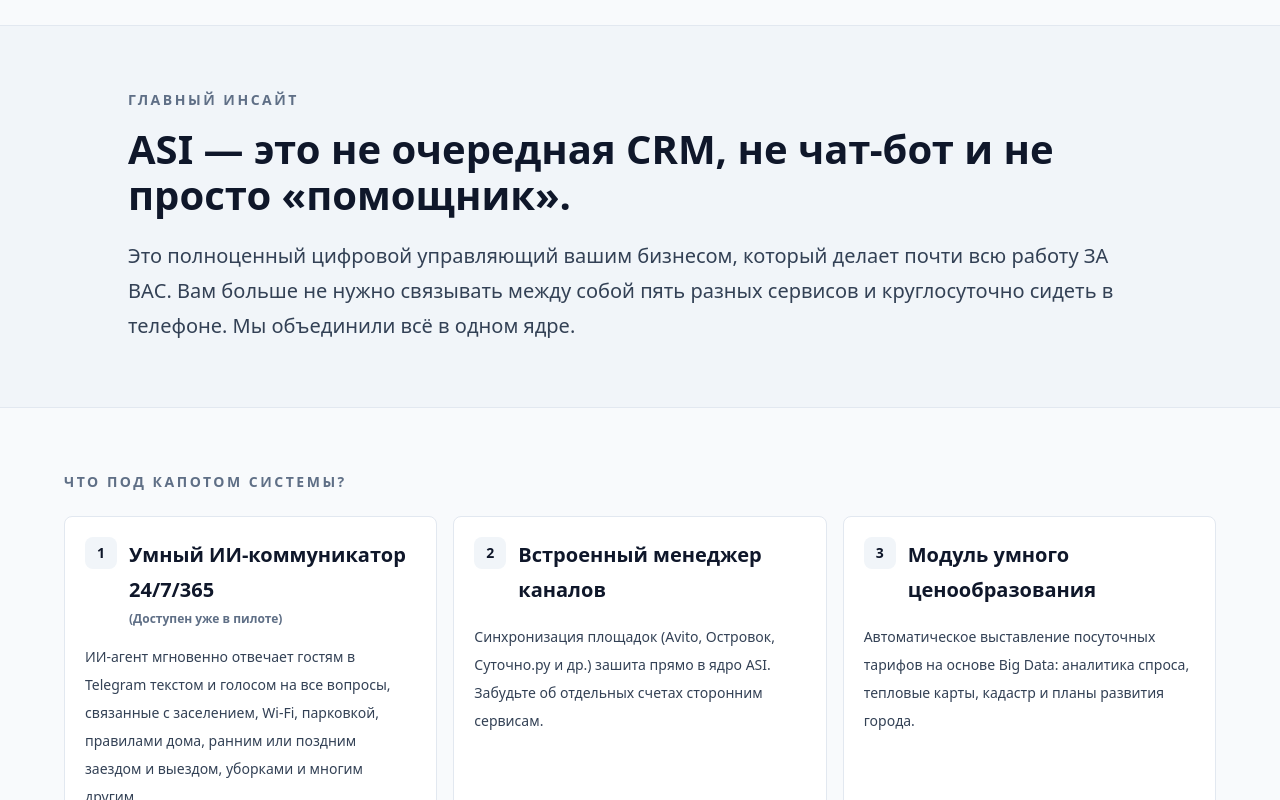
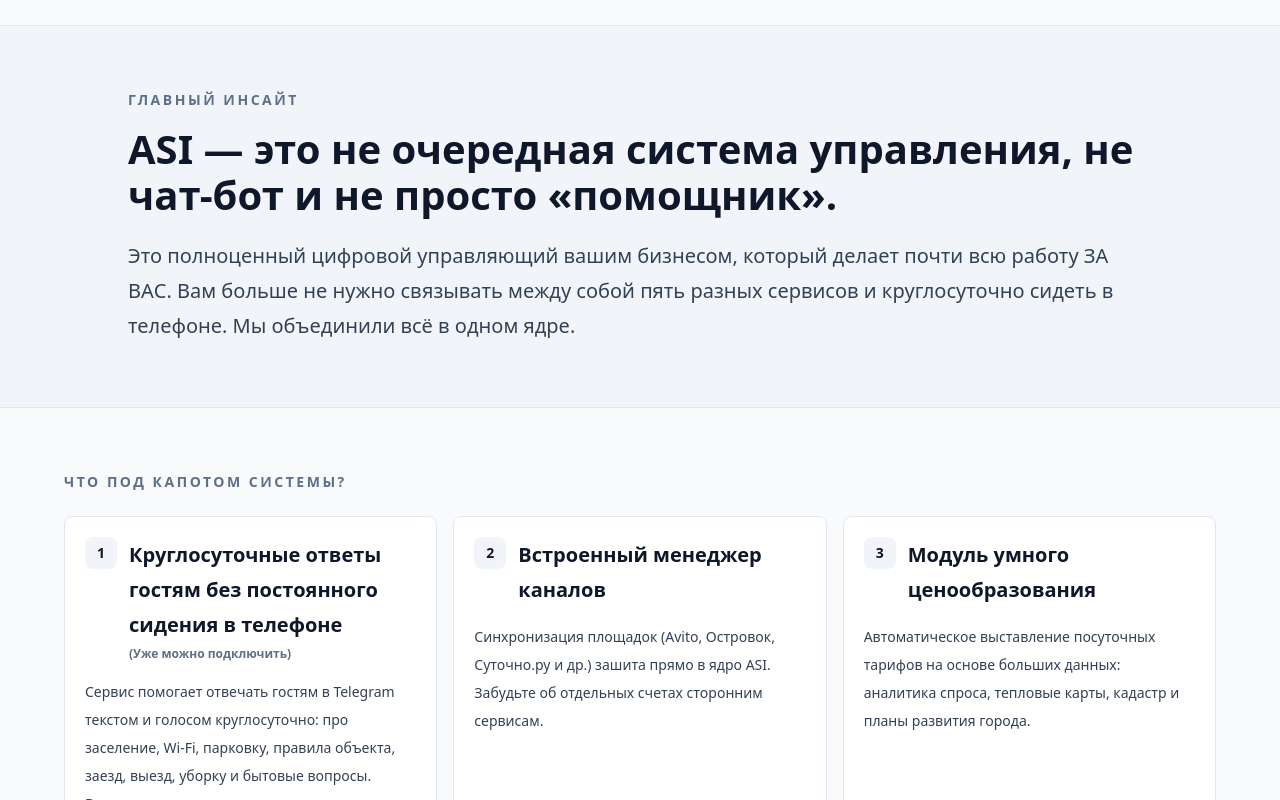
Before and after one commit to ASI-integration/asi-landing, a Next.js app: page /ru/early-access in a window 1280 px wide. Shown: the part 700-1500 px from the top of the page. Built offline with nearby package versions, Linux system fonts and the light colour scheme.

Commit message:
fix: clarify early access guest communication text

```diff
--- a/src/app/ru/early-access/page.tsx
+++ b/src/app/ru/early-access/page.tsx
@@ -12,9 +12,9 @@ export const metadata: Metadata = {
 
 const featureItems = [
   {
-    title: 'Умный ИИ-коммуникатор 24/7/365',
-    label: 'Доступен уже в пилоте',
-    text: 'ИИ-агент мгновенно отвечает гостям в Telegram текстом и голосом на все вопросы, связанные с заселением, Wi-Fi, парковкой, правилами дома, ранним или поздним заездом и выездом, уборками и многим другим.',
+    title: 'Круглосуточные ответы гостям без постоянного сидения в телефоне',
+    label: 'Уже можно подключить',
+    text: 'Сервис помогает отвечать гостям в Telegram текстом и голосом круглосуточно: про заселение, Wi-Fi, парковку, правила объекта, заезд, выезд, уборку и бытовые вопросы. Владелец подключается только к срочным, важным или нестандартным ситуациям, где нужно решение человека.',
   },
   {
     title: 'Встроенный менеджер каналов',
@@ -22,7 +22,7 @@ const featureItems = [
   },
   {
     title: 'Модуль умного ценообразования',
-    text: 'Автоматическое выставление посуточных тарифов на основе Big Data: аналитика спроса, тепловые карты, кадастр и планы развития города.',
+    text: 'Автоматическое выставление посуточных тарифов на основе больших данных: аналитика спроса, тепловые карты, кадастр и планы развития города.',
   },
   {
     title: 'Инструмент анализа локаций',
@@ -117,7 +117,7 @@ export default function RuEarlyAccessPage() {
           <div className="mx-auto max-w-5xl">
             <p className="text-sm font-bold uppercase tracking-[0.18em] text-[var(--t-muted)]">Главный инсайт</p>
             <h2 className="mt-4 text-2xl font-bold leading-tight text-[var(--t-text)] sm:text-4xl">
-              ASI — это не очередная CRM, не чат-бот и не просто «помощник».
+              ASI — это не очередная система управления, не чат-бот и не просто «помощник».
             </h2>
             <p className="mt-5 text-base leading-8 text-[var(--t-text-2)] sm:text-lg">
               Это полноценный цифровой управляющий вашим бизнесом, который делает почти всю работу ЗА ВАС. Вам больше не нужно связывать между собой пять разных сервисов и круглосуточно сидеть в телефоне. Мы объединили всё в одном ядре.
```
